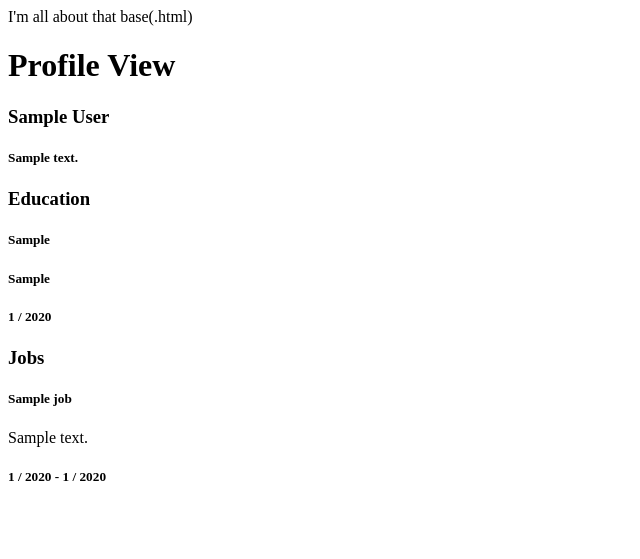
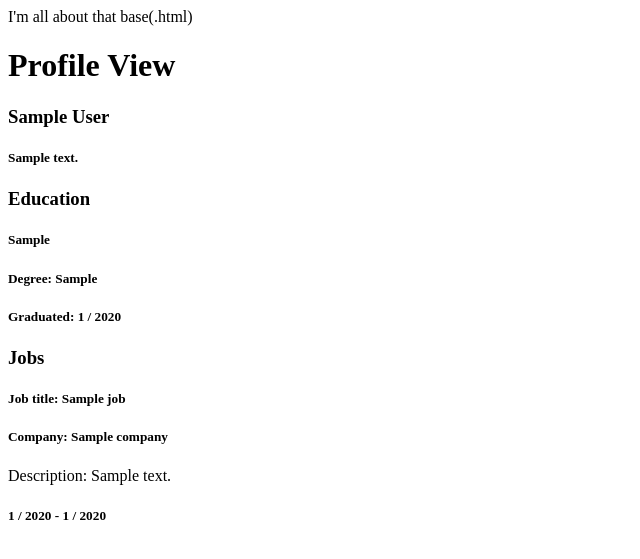
Before and after one commit to Bl41r/my_portfolio, a Django app: template aboutme/templates/aboutme/about-me.html in a window 1280 px wide. Shown: the top 559 px of the page, without its empty margins (0-640 px from the left). Run offline with Django 3.2, Linux system fonts and the light colour scheme; tables that the repository leaves empty hold one stand-in row (values such as "Sample post"); the template is opened without the code that fills it: values that come from a table or form of the project are taken from there, most other values are stand-ins (such as "Sample title", 1, 10 or a date in 2020); data that the repository does not hold is empty.

Commit message:
job model company, template

```diff
--- a/aboutme/models.py
+++ b/aboutme/models.py
@@ -29,6 +29,7 @@ class Job(models.Model):
     """The Job class."""
 
     title = models.CharField(max_length=128)
+    company = models.CharField(max_length=128)
     description = models.TextField()
     start_date = models.DateField()
     end_date = models.DateField(null=True, blank=True)
--- a/aboutme/templates/aboutme/about-me.html
+++ b/aboutme/templates/aboutme/about-me.html
@@ -9,14 +9,15 @@
 <h3>Education</h3>
 {% for edu in education %}
     <h5>{{ edu.school }}</h5>
-    <h5>{{ edu.degree }}</h5>
-    <h5>{{ edu.graduation_date.month }} / {{ edu.graduation_date.year }}</h5>
+    <h5>Degree: {{ edu.degree }}</h5>
+    <h5>Graduated: {{ edu.graduation_date.month }} / {{ edu.graduation_date.year }}</h5>
 {% endfor %}
 
 <h3>Jobs</h3>
 {% for job in jobs %}
-    <h5>{{ job.title }}</h5>
-    <p>{{ job.description }}</p>
+    <h5>Job title: {{ job.title }}</h5>
+    <h5>Company: {{ job.company }}</h5>
+    <p>Description: {{ job.description }}</p>
     <h5>{{ job.start_date.month }} / {{ job.start_date.year }} - {% if job.end_date %} {{ job.end_date.month }} / {{ job.end_date.year }} {% else %} (current)</h5> {% endif %}
 {%  endfor %}
 
```
Also changed, not shown: aboutme/migrations/0003_job_company.py (added).
